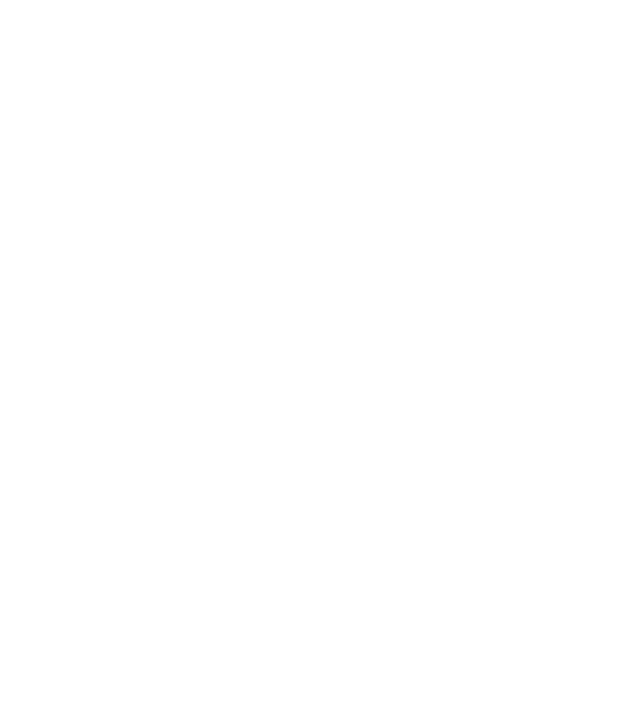
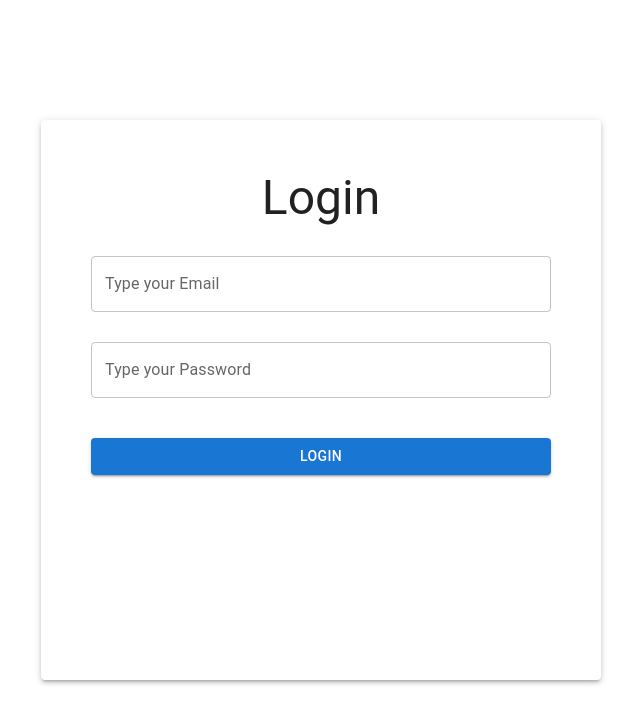
Before and after one commit to Nihalroshan/final-project-front-end, a React (Create React App) app: page /login in a window 1280 px wide. Before the commit this address had no page. Shown: the top 724 px of the page, without its empty margins (319-959 px from the left). Built offline with nearby package versions, Linux system fonts and the light colour scheme; the HTML template or start-up script is replaced by a standard one.

Commit message:
login page created

```diff
--- a/package.json
+++ b/package.json
@@ -10,6 +10,7 @@
     "@testing-library/jest-dom": "^5.16.1",
     "@testing-library/react": "^12.1.2",
     "@testing-library/user-event": "^13.5.0",
+    "axios": "^0.26.1",
     "react": "^17.0.2",
     "react-dom": "^17.0.2",
     "react-router-dom": "^6.2.2",
--- a/src/App.js
+++ b/src/App.js
@@ -7,13 +7,15 @@
 import UserLayout from "./Layouts/UserLayout";
 import ProductPage from "./pages/admin/ProductPage";
 import OrderPage from "./pages/admin/OrderPage";
+import LoginPage from "./pages/admin/LoginPage";
 function App() {
   return (
     <BrowserRouter>
       <Routes>
+        <Route path="/login" element={<LoginPage />} />
         <Route path="/admin" element={<AdminLayout />}>
           <Route index element={<DashboardPage />} />
-          <Route path="product" element={<ProductPage/>}/>
+          <Route path="product" element={<ProductPage />} />
           <Route path="products" element={<ProductsPage />} />
           <Route path="categories" element={<CategoriesPage />} />
           <Route path="orders" element={<OrderPage />} />
--- /dev/null
+++ b/src/pages/admin/LoginPage.jsx
@@ -0,0 +1,86 @@
+import {
+  Card,
+  Grid,
+  Typography,
+  TextField,
+  Button,
+  Alert,
+} from "@mui/material";
+import axios from "axios";
+import { useState } from "react";
+import { useHistory } from "react-router";
+
+const LoginPage = () => {
+  const [email, setEmail] = useState("");
+  const [password, setPassword] = useState("");
+  const [error, setError] = useState("");
+
+  const handleSubmit = async () => {
+    const user = {
+      email: email,
+      password: password,
+    };
+    // try {
+    //   const { data } = await axios.post(
+    //     "http://localhost:3001/api/users",
+    //     user
+    //   );
+    //   localStorage.setItem("user", data.email);
+    // } catch (err) {
+    //   if (err.response && err.response.status === 400)
+    //     setError(err.response.data);
+    // }
+    console.log(user);
+  };
+
+  return (
+    <div
+      style={{
+        width: "100vw",
+        height: "100vh",
+        display: "grid",
+        placeItems: "center",
+      }}
+    >
+      <Card elevation={3} sx={{ width: "70vh", height: "70vh", margin: 10 }}>
+        <Grid container>
+          <Grid sx={{ padding: "50px" }} md={12} lg={12} item>
+            <Typography textAlign="center" variant="h3">
+              Login
+            </Typography>
+
+            <TextField
+              style={{ marginTop: "30px" }}
+              onChange={(e) => setEmail(e.target.value)}
+              fullWidth
+              label="Type your Email"
+              variant="outlined"
+            />
+            <TextField
+              style={{ marginTop: "30px" }}
+              type="password"
+              onChange={(e) => setPassword(e.target.value)}
+              fullWidth
+              label="Type your Password"
+              variant="outlined"
+            />
+            {error && <Alert severity="error">{error}</Alert>}
+
+            <Button
+              type="submit"
+              style={{ marginTop: "40px" }}
+              fullWidth
+              variant="contained"
+              color="primary"
+              onClick={handleSubmit}
+            >
+              Login
+            </Button>
+          </Grid>
+        </Grid>
+      </Card>
+    </div>
+  );
+};
+
+export default LoginPage;
--- a/src/pages/admin/OrderPage.jsx
+++ b/src/pages/admin/OrderPage.jsx
@@ -1,4 +1,4 @@
-import { Container } from "@mui/material";
+import { Container, Grid, Paper, Typography } from "@mui/material";
 
 const OrderPage = () => {
   return (
@@ -10,8 +10,26 @@
           marginTop: "10px",
         }}
       >
-          OrdersPage
-          </Container>
+        <Typography variant="h6">Orders</Typography>
+      </Container>
+      <Grid sx={{ flexGrow: 1 }} container spacing={2}>
+        <Grid item xs={12}>
+          <Grid container justifyContent="center" spacing={2}>
+            {[0, 1, 2, 3].map((value) => (
+              <Grid key={value} item>
+                <Paper
+                  elevation={5}
+                  sx={{
+                    minHeight: "80vh",
+                    width: "300px",
+                    backgroundColor: "white",
+                  }}
+                />
+              </Grid>
+            ))}
+          </Grid>
+        </Grid>
+      </Grid>
     </>
   );
 };
--- a/src/pages/admin/ProductPage.jsx
+++ b/src/pages/admin/ProductPage.jsx
@@ -40,6 +40,7 @@
                       width: "100%",
                       borderRadius:"10px"
                     }}
+                    alt="image"
                     src="https://images.immediate.co.uk/production/volatile/sites/30/2020/08/chorizo-mozarella-gnocchi-bake-cropped-9ab73a3.jpg"
                   />
                 </Grid>
```
Also changed, not shown: 1 other file (tests, documents, lock files or other folders).
